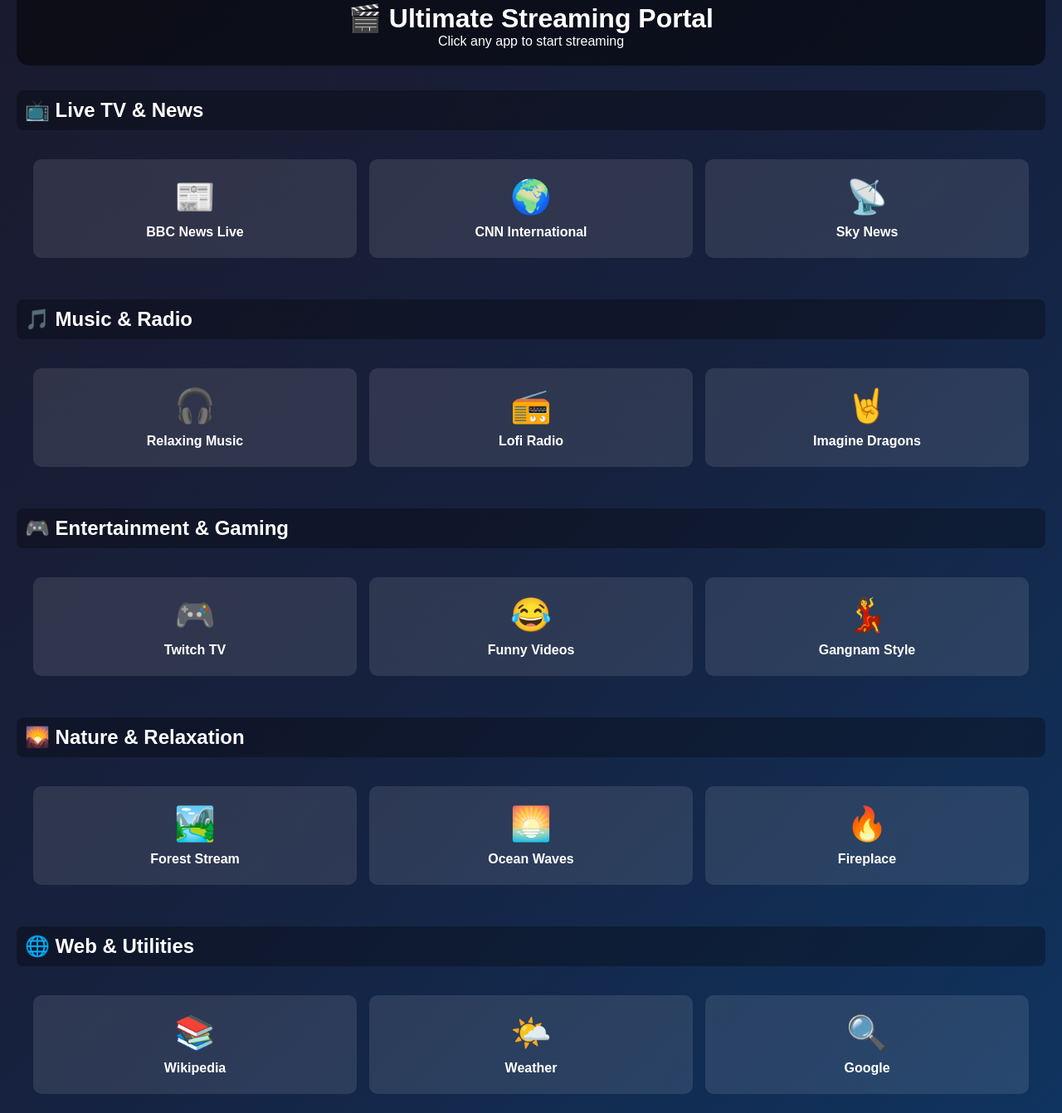
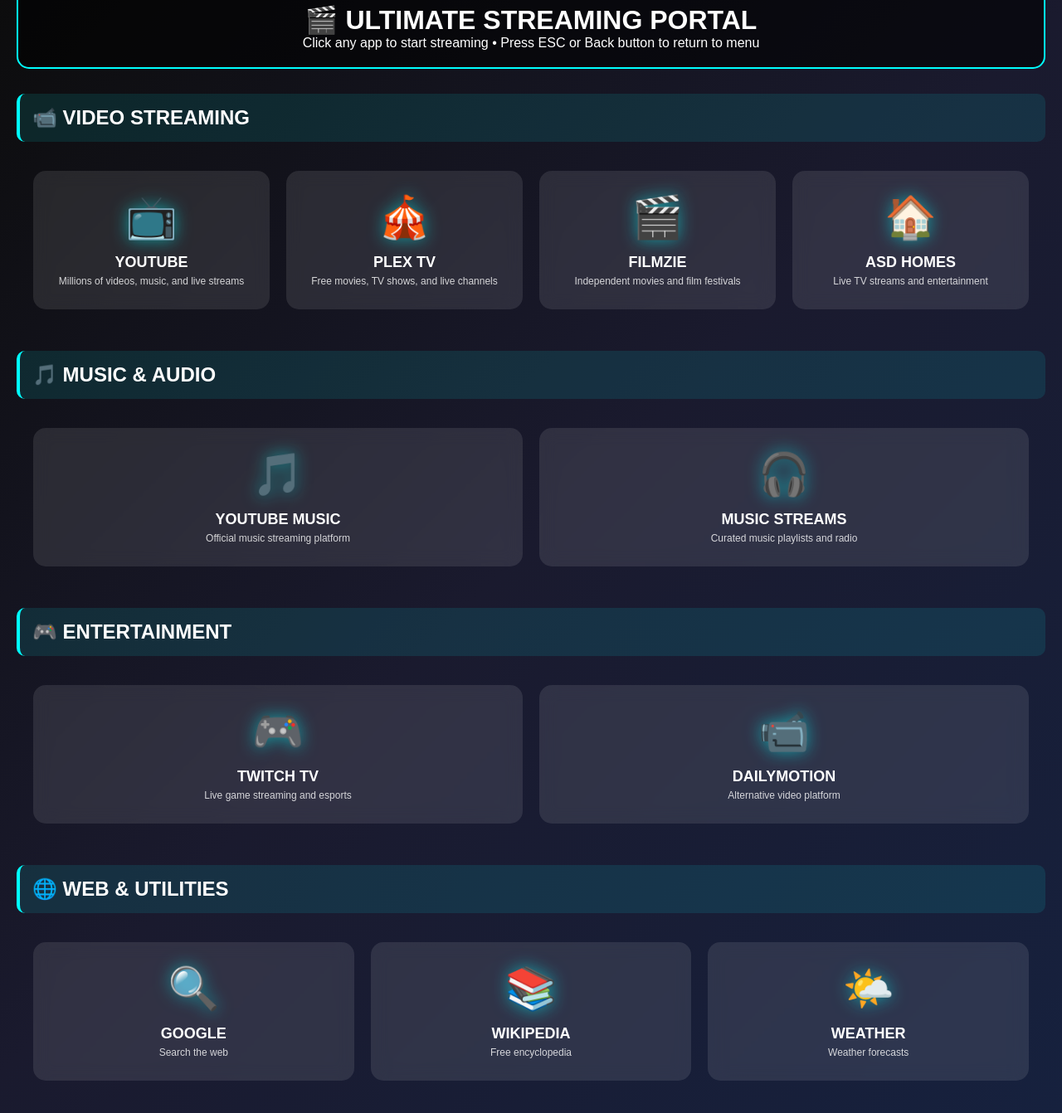
Before and after one commit to m4zika22/tvvvvvvv, a plain HTML site: page index.html in a window 1280 px wide. Shown: the part 37-1379 px from the top of the page at 83% size. Drawn offline with Linux system fonts and the light colour scheme.

Commit message:
Update index.html

```diff
--- a/index.html
+++ b/index.html
@@ -1,7 +1,7 @@
 <!DOCTYPE html>
 <html>
 <head>
-    <title>Streaming Portal - All Apps</title>
+    <title>Ultimate Streaming Portal</title>
     <meta charset="UTF-8">
     <style>
         * {
@@ -11,7 +11,7 @@
         }
 
         body {
-            background: linear-gradient(135deg, #1a1a2e, #16213e, #0f3460);
+            background: linear-gradient(135deg, #0c0c0c, #1a1a2e, #16213e);
             color: white;
             font-family: Arial, sans-serif;
             min-height: 100vh;
@@ -21,42 +21,52 @@
         .header {
             text-align: center;
             padding: 20px 0;
-            background: rgba(0,0,0,0.5);
+            background: rgba(0,0,0,0.6);
             border-radius: 15px;
             margin-bottom: 20px;
+            border: 2px solid #00ffff;
         }
 
         .apps-grid {
             display: grid;
-            grid-template-columns: repeat(auto-fit, minmax(200px, 1fr));
-            gap: 15px;
+            grid-template-columns: repeat(auto-fit, minmax(250px, 1fr));
+            gap: 20px;
             padding: 20px;
         }
 
         .app-card {
             background: rgba(255,255,255,0.1);
-            border-radius: 10px;
-            padding: 20px;
+            border-radius: 15px;
+            padding: 25px;
             text-align: center;
             cursor: pointer;
             transition: all 0.3s ease;
             border: 2px solid transparent;
+            backdrop-filter: blur(10px);
         }
 
         .app-card:hover {
             background: rgba(255,255,255,0.2);
             border-color: #00ffff;
             transform: translateY(-5px);
+            box-shadow: 0 10px 30px rgba(0,255,255,0.3);
         }
 
         .app-icon {
-            font-size: 40px;
-            margin-bottom: 10px;
+            font-size: 50px;
+            margin-bottom: 15px;
+            filter: drop-shadow(0 0 10px rgba(0,255,255,0.5));
         }
 
         .app-name {
-            font-size: 16px;
+            font-size: 18px;
             font-weight: bold;
+            margin-bottom: 5px;
+        }
+
+        .app-desc {
+            font-size: 12px;
+            opacity: 0.8;
         }
 
         .video-container {
@@ -80,155 +90,176 @@
             position: absolute;
             top: 20px;
             left: 20px;
-            background: red;
+            background: #ff4444;
             color: white;
             border: none;
-            padding: 10px 20px;
-            border-radius: 5px;
+            padding: 12px 24px;
+            border-radius: 8px;
             cursor: pointer;
             z-index: 1001;
+            font-size: 16px;
+            font-weight: bold;
+        }
+
+        .back-button:hover {
+            background: #ff6666;
         }
 
         .category {
             margin: 30px 0 15px 0;
-            padding: 10px;
-            background: rgba(0,0,0,0.3);
-            border-radius: 8px;
+            padding: 15px;
+            background: rgba(0,255,255,0.1);
+            border-radius: 10px;
+            border-left: 4px solid #00ffff;
+        }
+
+        .loading {
+            text-align: center;
+            padding: 50px;
+            font-size: 20px;
         }
     </style>
 </head>
 <body>
     <div class="header">
-        <h1>🎬 Ultimate Streaming Portal</h1>
-        <p>Click any app to start streaming</p>
+        <h1>🎬 ULTIMATE STREAMING PORTAL</h1>
+        <p>Click any app to start streaming • Press ESC or Back button to return to menu</p>
     </div>
 
     <div class="category">
-        <h2>📺 Live TV & News</h2>
+        <h2>📹 VIDEO STREAMING</h2>
     </div>
     <div class="apps-grid">
-        <div class="app-card" onclick="openStream('news', 'https://www.youtube.com/embed/21X5lGlDOfg')">
-            <div class="app-icon">📰</div>
-            <div class="app-name">BBC News Live</div>
+        <div class="app-card" onclick="openStream('YouTube', 'https://www.youtube.com/embed/?autoplay=1')">
+            <div class="app-icon">📺</div>
+            <div class="app-name">YOUTUBE</div>
+            <div class="app-desc">Millions of videos, music, and live streams</div>
         </div>
 
-        <div class="app-card" onclick="openStream('news', 'https://www.youtube.com/embed/9auC9_a2xKc')">
-            <div class="app-icon">🌍</div>
-            <div class="app-name">CNN International</div>
+        <div class="app-card" onclick="openStream('Plex TV', 'https://watch.plex.tv/')">
+            <div class="app-icon">🎪</div>
+            <div class="app-name">PLEX TV</div>
+            <div class="app-desc">Free movies, TV shows, and live channels</div>
         </div>
 
-        <div class="app-card" onclick="openStream('news', 'https://www.youtube.com/embed/0R8e28N_ftQ')">
-            <div class="app-icon">📡</div>
-            <div class="app-name">Sky News</div>
+        <div class="app-card" onclick="openStream('Filmzie', 'https://filmzie.com/')">
+            <div class="app-icon">🎬</div>
+            <div class="app-name">FILMZIE</div>
+            <div class="app-desc">Independent movies and film festivals</div>
+        </div>
+
+        <div class="app-card" onclick="openStream('ASD Homes', 'https://a.asd.homes/main0/')">
+            <div class="app-icon">🏠</div>
+            <div class="app-name">ASD HOMES</div>
+            <div class="app-desc">Live TV streams and entertainment</div>
         </div>
     </div>
 
     <div class="category">
-        <h2>🎵 Music & Radio</h2>
+        <h2>🎵 MUSIC & AUDIO</h2>
     </div>
     <div class="apps-grid">
-        <div class="app-card" onclick="openStream('music', 'https://www.youtube.com/embed/5qmPHPMGoJA')">
-            <div class="app-icon">🎧</div>
-            <div class="app-name">Relaxing Music</div>
+        <div class="app-card" onclick="openStream('YouTube Music', 'https://music.youtube.com/')">
+            <div class="app-icon">🎵</div>
+            <div class="app-name">YOUTUBE MUSIC</div>
+            <div class="app-desc">Official music streaming platform</div>
         </div>
 
-        <div class="app-card" onclick="openStream('music', 'https://www.youtube.com/embed/jfKfPfyJRdk')">
-            <div class="app-icon">📻</div>
-            <div class="app-name">Lofi Radio</div>
-        </div>
-
-        <div class="app-card" onclick="openStream('music', 'https://www.youtube.com/embed/7wtfhZwyrcc')">
-            <div class="app-icon">🤘</div>
-            <div class="app-name">Imagine Dragons</div>
+        <div class="app-card" onclick="openStream('YouTube Music Player', 'https://www.youtube.com/embed/videoseries?list=PL4fGSI1pDJn6O1LS0XSdF3RyO0T,ABCD1234')">
+            <div class="app-icon">🎧</div>
+            <div class="app-name">MUSIC STREAMS</div>
+            <div class="app-desc">Curated music playlists and radio</div>
         </div>
     </div>
 
     <div class="category">
-        <h2>🎮 Entertainment & Gaming</h2>
+        <h2>🎮 ENTERTAINMENT</h2>
     </div>
     <div class="apps-grid">
-        <div class="app-card" onclick="openStream('entertainment', 'https://www.twitch.tv/embed/twitchpresents/chat?parent=twitch.tv')">
+        <div class="app-card" onclick="openStream('Twitch', 'https://player.twitch.tv/?channel=twitch&parent=twitch.tv')">
             <div class="app-icon">🎮</div>
-            <div class="app-name">Twitch TV</div>
+            <div class="app-name">TWITCH TV</div>
+            <div class="app-desc">Live game streaming and esports</div>
         </div>
 
-        <div class="app-card" onclick="openStream('entertainment', 'https://www.youtube.com/embed/dQw4w9WgXcQ')">
-            <div class="app-icon">😂</div>
-            <div class="app-name">Funny Videos</div>
-        </div>
-
-        <div class="app-card" onclick="openStream('entertainment', 'https://www.youtube.com/embed/9bZkp7q19f0')">
-            <div class="app-icon">💃</div>
-            <div class="app-name">Gangnam Style</div>
+        <div class="app-card" onclick="openStream('Dailymotion', 'https://www.dailymotion.com/embed/video/x8yphq1')">
+            <div class="app-icon">📹</div>
+            <div class="app-name">DAILYMOTION</div>
+            <div class="app-desc">Alternative video platform</div>
         </div>
     </div>
 
     <div class="category">
-        <h2>🌄 Nature & Relaxation</h2>
+        <h2>🌐 WEB & UTILITIES</h2>
     </div>
     <div class="apps-grid">
-        <div class="app-card" onclick="openStream('nature', 'https://www.youtube.com/embed/1ZYbU82GVz4')">
-            <div class="app-icon">🏞️</div>
-            <div class="app-name">Forest Stream</div>
+        <div class="app-card" onclick="openStream('Google', 'https://www.google.com')">
+            <div class="app-icon">🔍</div>
+            <div class="app-name">GOOGLE</div>
+            <div class="app-desc">Search the web</div>
         </div>
 
-        <div class="app-card" onclick="openStream('nature', 'https://www.youtube.com/embed/0Z9-Ag-dyE0')">
-            <div class="app-icon">🌅</div>
-            <div class="app-name">Ocean Waves</div>
+        <div class="app-card" onclick="openStream('Wikipedia', 'https://www.wikipedia.org')">
+            <div class="app-icon">📚</div>
+            <div class="app-name">WIKIPEDIA</div>
+            <div class="app-desc">Free encyclopedia</div>
         </div>
 
-        <div class="app-card" onclick="openStream('nature', 'https://www.youtube.com/embed/9Wqo-Oa9_4o')">
-            <div class="app-icon">🔥</div>
-            <div class="app-name">Fireplace</div>
-        </div>
-    </div>
-
-    <div class="category">
-        <h2>🌐 Web & Utilities</h2>
-    </div>
-    <div class="apps-grid">
-        <div class="app-card" onclick="openStream('web', 'https://www.wikipedia.org')">
-            <div class="app-icon">📚</div>
-            <div class="app-name">Wikipedia</div>
-        </div>
-
-        <div class="app-card" onclick="openStream('web', 'https://www.weather.com')">
+        <div class="app-card" onclick="openStream('Weather', 'https://www.weather.com')">
             <div class="app-icon">🌤️</div>
-            <div class="app-name">Weather</div>
-        </div>
-
-        <div class="app-card" onclick="openStream('web', 'https://www.google.com')">
-            <div class="app-icon">🔍</div>
-            <div class="app-name">Google</div>
+            <div class="app-name">WEATHER</div>
+            <div class="app-desc">Weather forecasts</div>
         </div>
     </div>
 
     <!-- Video Player -->
     <div class="video-container" id="videoContainer">
-        <button class="back-button" onclick="closeStream()">← Back to Menu</button>
+        <button class="back-button" onclick="closeStream()">← BACK TO MENU</button>
         <iframe class="video-frame" id="videoFrame" allow="autoplay; fullscreen" allowfullscreen></iframe>
     </div>
 
     <script>
-        function openStream(type, url) {
+        let currentApp = '';
+
+        function openStream(appName, url) {
+            currentApp = appName;
             const videoContainer = document.getElementById('videoContainer');
             const videoFrame = document.getElementById('videoFrame');
 
-            // Add autoplay for YouTube videos
-            if (url.includes('youtube.com')) {
-                url += (url.includes('?') ? '&' : '?') + 'autoplay=1';
+            // Show loading
+            videoContainer.style.display = 'block';
+            videoFrame.style.display = 'none';
+            videoContainer.innerHTML = '<div class="loading">Loading ' + appName + '...</div>' +
+                                      '<button class="back-button" onclick="closeStream()">← BACK TO MENU</button>';
+
+            // Special handling for different sites
+            let finalUrl = url;
+
+            if (appName === 'YouTube') {
+                finalUrl = 'https://www.youtube.com/embed/?autoplay=1';
+            } else if (appName === 'YouTube Music') {
+                finalUrl = 'https://music.youtube.com/';
+            } else if (appName.includes('Plex')) {
+                finalUrl = 'https://watch.plex.tv/';
             }
 
-            videoFrame.src = url;
-            videoContainer.style.display = 'block';
+            // Load the actual iframe after a brief delay
+            setTimeout(function() {
+                videoContainer.innerHTML = '<button class="back-button" onclick="closeStream()">← BACK TO MENU</button>' +
+                                         '<iframe class="video-frame" id="videoFrame" src="' + finalUrl + '" allow="autoplay; fullscreen" allowfullscreen></iframe>';
+            }, 1000);
         }
 
         function closeStream() {
             const videoContainer = document.getElementById('videoContainer');
             const videoFrame = document.getElementById('videoFrame');
 
-            videoFrame.src = '';
+            // Properly unload the iframe
+            if (videoFrame) {
+                videoFrame.src = '';
+            }
             videoContainer.style.display = 'none';
+            currentApp = '';
         }
 
         // Close video when pressing Escape key
@@ -237,6 +268,17 @@
                 closeStream();
             }
         });
+
+        // Prevent navigation away for some sites
+        window.addEventListener('beforeunload', function(e) {
+            if (currentApp) {
+                // Optional: Show confirmation message
+                // e.returnValue = 'Are you sure you want to leave?';
+            }
+        });
+
+        // Initial focus for Second Life
+        window.focus();
     </script>
 </body>
 </html>
```
